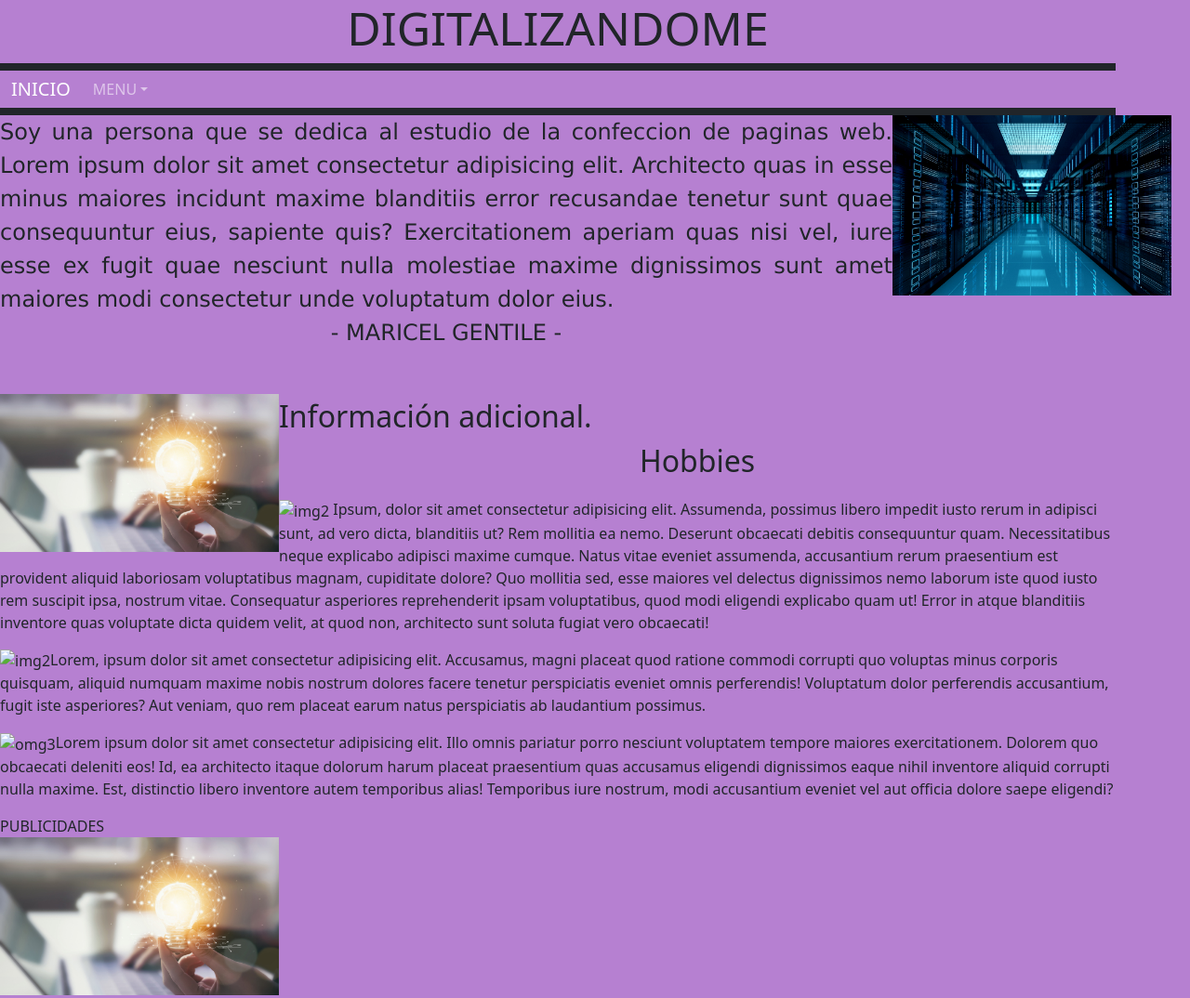
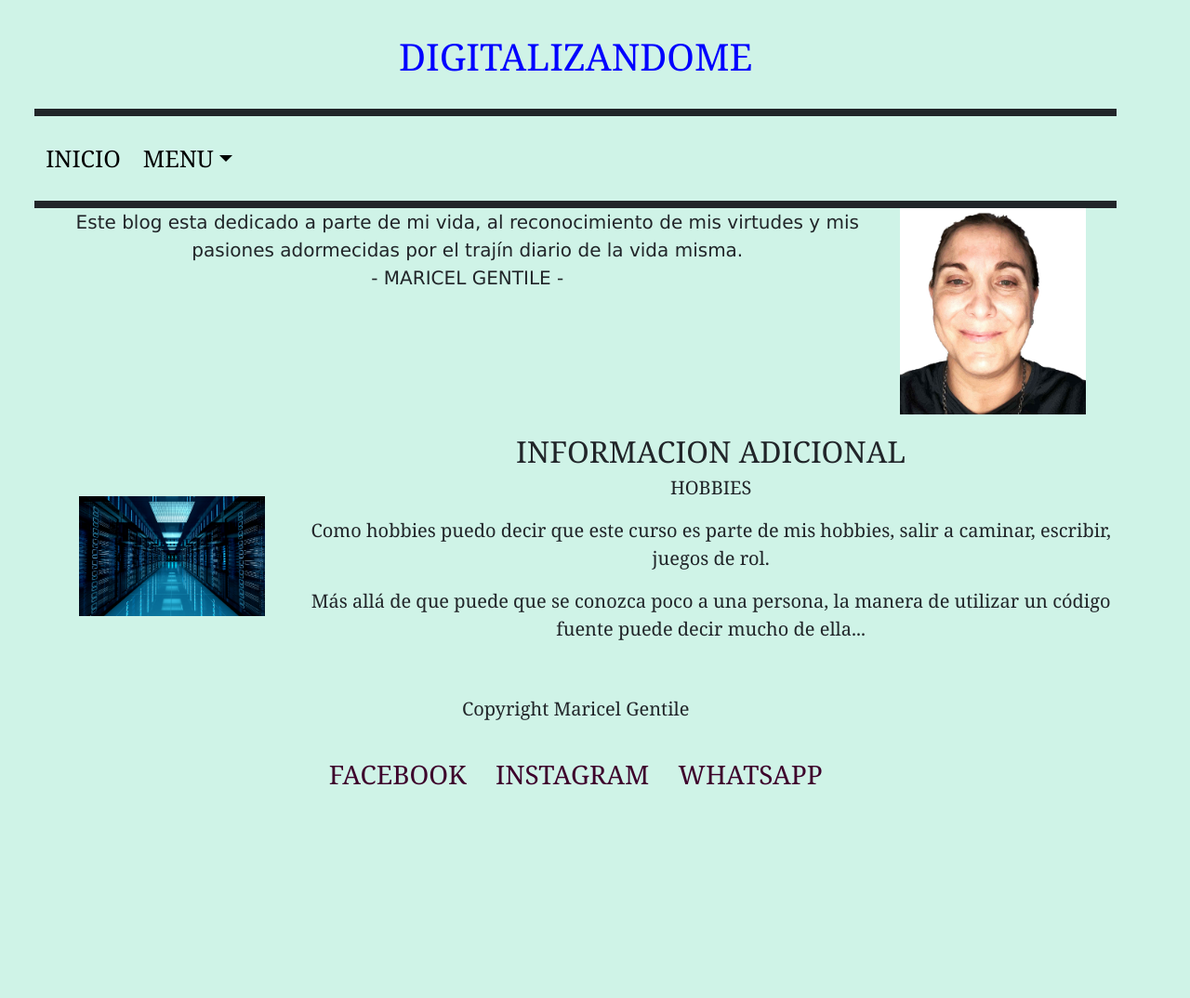
Before and after one commit to MaricelGentile/Blog, a plain HTML site: page index.html in a window 1280 px wide. Shown: the top 1074 px of the page at 93% size. After the commit the page ends 928 px from the top, so only its background shows below. Drawn offline with nearby package versions, Linux system fonts and the light colour scheme.

Commit message:
parte fin

```diff
--- a/index.html
+++ b/index.html
@@ -17,8 +17,7 @@
             <h1>DIGITALIZANDOME</h1>
                 <header class="header">
                     <div class="header-it">
-                    <a href="index.html" class="header-lo">
-                    </a>
+                        <a href="index.html" class="header-lo"></a>
                     </div>
                 </header>
 
@@ -47,69 +46,39 @@
 
             <main class="conteiner">
                 <div id="Texto1">
-                    Soy una persona que se dedica al estudio de la confeccion de paginas web. Lorem ipsum dolor sit amet consectetur adipisicing elit. Architecto quas in esse minus maiores incidunt maxime blanditiis error recusandae tenetur sunt quae consequuntur eius, sapiente quis? Exercitationem aperiam quas nisi vel, iure esse ex fugit quae nesciunt nulla molestiae maxime dignissimos sunt amet maiores modi consectetur unde voluptatum dolor eius.
-                    <p id="p_texto1">- MARICEL GENTILE -</p>
+                    <p id="p_texto1"> Este blog esta dedicado a parte de mi vida, al reconocimiento de mis virtudes y mis pasiones adormecidas por el trajín diario de la vida misma.<br>- MARICEL GENTILE -
+                    </p>
                 </div>
 
                 <div id="imagen1">
                     <figure>
-                        <img class="imagenes" src="./img/12.png" alt="YO">
+                        <img class="img-yo" src="./img/YO.jpg" alt="YO">
                     </figure>
                 </div>
 
                 <div id="separacion"></div>
 
-                <div id="texto2"> Información adicional.
-                    <p id="p_texto2"> Hobbies</p>
-                </div>
-
-                <div id="imagen2">
-                    <figure>
-                        <img class="imagenes" src="img/3.jpg" alt="">
-                    </figure>
-                </div>
-
-                <div class="texto">
-                    <p class="p-text">
-                        <img src="./img/12.jpg" alt="img2" class="img-text"> Ipsum, dolor sit amet consectetur adipisicing elit. Assumenda, possimus libero impedit iusto rerum in adipisci sunt, ad vero dicta, blanditiis ut? Rem mollitia ea nemo. Deserunt obcaecati debitis consequuntur quam. Necessitatibus neque explicabo adipisci maxime cumque. Natus vitae eveniet assumenda, accusantium rerum praesentium est provident aliquid laboriosam voluptatibus magnam, cupiditate dolore? Quo mollitia sed, esse maiores vel delectus dignissimos nemo laborum iste quod iusto rem suscipit ipsa, nostrum vitae. Consequatur asperiores reprehenderit ipsam voluptatibus, quod modi eligendi explicabo quam ut! Error in atque blanditiis inventore quas voluptate dicta quidem velit, at quod non, architecto sunt soluta fugiat vero obcaecati!</p>
-                </div>
-
-                <div class="texto">
-                    <p class="p-text">
-                        <img src="./img/12.jpg" alt="img2" class="img-text">Lorem, ipsum dolor sit amet consectetur adipisicing elit. Accusamus, magni placeat quod ratione commodi corrupti quo voluptas minus corporis quisquam, aliquid numquam maxime nobis nostrum dolores facere tenetur perspiciatis eveniet omnis perferendis! Voluptatum dolor perferendis accusantium, fugit iste asperiores? Aut veniam, quo rem placeat earum natus perspiciatis ab laudantium possimus.</p>
-                </div>
-
-                <div class="texto">
-                    <p class="p-text">
-                        <img src="img/12.jpg" alt="omg3" class="img-text">Lorem ipsum dolor sit amet consectetur adipisicing elit. Illo omnis pariatur porro nesciunt voluptatem tempore maiores exercitationem. Dolorem quo obcaecati deleniti eos! Id, ea architecto itaque dolorum harum placeat praesentium quas accusamus eligendi dignissimos eaque nihil inventore aliquid corrupti nulla maxime. Est, distinctio libero inventore autem temporibus alias! Temporibus iure nostrum, modi accusantium eveniet vel aut officia dolore saepe eligendi?</p>
+                <div id="texto2"> INFORMACION ADICIONAL
+                    <p id="p_texto2"> HOBBIES</p>
+                    <p>Como hobbies puedo decir que este curso es parte de mis hobbies, salir a caminar, escribir, juegos de rol.</p>
+                    <p>Más allá de que puede que se conozca poco a una persona, la manera de utilizar un código fuente puede decir mucho de ella...</p>
                 </div>
             </main>
 
+            <br>
             <aside class="asi">
-                <div class="img1"> PUBLICIDADES
+                <div id="imagen2">
                     <figure>
-                        <img src="./img/3.jpg" alt="propa" class="images">
+                        <img class="imagenes" src="img/12.png" alt="programa">
                     </figure>
                 </div>
-
-                <div class="img1">
-                    <figure>
-                        <img src="./img/1.jpg" alt="propa2" class="images">
-                    </figure>
-                </div>
-
-                <div class="separation">
-
-                    <div class="text2">
-                        <p class="text-asi">Lorem ipsum dolor sit amet consectetur adipisicing elit. Atque fuga quaerat, quidem mollitia fugiat asperiores nulla nesciunt repellat harum molestiae nam error tenetur nihil ipsum.</p>
-                    </div>
-                </div>
             </aside>
+            <br>
 
             <footer>
                 <div class="footer">
                     <h3 class="h-foo">
-                        <p class="foo-tex">Lorem ipsum dolor sit amet consectetur adipisicing elit. Quis, laboriosam labore aspernatur tempora soluta amet qui eveniet ipsam obcaecati fugiat omnis, doloremque hic vero veniam!</p>
+                        <p class="foo-tex">Copyright Maricel Gentile</p>
                             <ul class="ul-foo">
                                 <li class="lo-foo"><a href="https://www.facebook.com/home.php/" target="_blank">facebook</a></li>
                                 <li class="lo-foo"><a href="https://www.instagram.com/_revolucion.digital/" target="_blank">instagram</a></li>
@@ -118,7 +87,6 @@
                     </h3>
                 </div>
             </footer>
-
         </div>
 
         <script src="https://cdn.jsdelivr.net/npm/bootstrap@5.2.0-beta1/dist/js/bootstrap.bundle.min.js"></script>
--- a/style/style.css
+++ b/style/style.css
@@ -3,16 +3,45 @@
     padding: 0;
     box-sizing: border-box;
     max-width: 1200px;
-    background-color: rgb(182, 128, 209);
+    background-color: rgb(207, 243, 231);
+}
+
+body ,html {
+    font-family:Cambria, Cochin, Georgia, Times, 'Times New Roman', serif;
+    margin: 1.5%;
 }
 
 h1{
     text-align: center;
-    font-size: 50px;
+    font-size: 40px;
+    color:blue
 }
 
 img{
-    max-width: 300px;
+    max-width: 200px;
+}
+
+a{
+  text-decoration: none;
+  display: inline-block;
+  text-align: center;
+  line-height: 3;
+  color: rgb(61, 0, 43);
+}
+
+ul{
+    padding: 0;
+    width: 100%;
+}
+
+li {
+    display: inline;
+    align-items: center;
+}
+
+.navbar-brand ,.nav-link{
+    color:black;
+    font-size: 25px;
 }
 
 #Texto1{
@@ -38,6 +67,8 @@ img{
 }
 
 #texto2{
+    justify-items: center;
+    display: grid;
     width:75%;
     float:right;
     font-size:200%;
@@ -45,48 +76,99 @@ img{
 }
 
 #p_texto2{
+    justify-content: center;
+    display: grid;
     text-align:center;
 }
 
 #imagen2{
+
     width:25%;
     float:left;
 }
 
-#Texto1{
-    width:80%;
-    float:left;
-    font-family:Verdana;
-    font-size:150%;
-    text-align:justify;
+.asi{
+    padding: 2rem;
+    margin: 1rem;
+    position: sticky;
+    display: block;
+    overflow: auto;
 }
 
-#p_texto1{
-    text-align:center;
-    margin-bottom:2em;
+p{
+    justify-content: center;
+    align-items: center;
+    text-align: center;
+   font-size: 20px;
 }
 
-#imagen1{
-    width:20%;
-    float:right;
+footer{
+    font-size: 12px;
+    display: flex;
+    justify-content: space-evenly;
+      max-width: 1200px;
 }
 
-#separacion{
-    clear:both;
+.lo-foo{
+    padding: 12px;
+    text-align: center;
+    text-transform: uppercase;
+    transition: 0.5s;
+    }
+
+.lo-foo:hover{
+    background-color: violet;
+    transition-duration: 1s;
 }
 
-#texto2{
-    width:75%;
-    float:right;
-    font-size:200%;
-    text-align:justify;
+.asi-p{
+    display: grid;
+    text-align: left;
 }
 
-#p_texto2{
-    text-align:center;
+.form-cont{
+    margin-left: 100px;
+    margin-bottom: 25px;
+    padding: 25px;
+    list-style: inside;
+    width: fit-content;
+    background-color:rgb(176, 243, 252);
+    border: 5px solid aqua;
+    border-radius: 15px;
+    font-family: 'Lobster', cursive; color:rgb(146, 9, 73);
 }
 
-#imagen2{
-    width:25%;
-    float:left;
+.button{
+    display: inline-flex;
+    font-family:Arial, Helvetica, sans-serif;
+    color: rgb(146, 9, 73);
+    text-decoration-style: double;
+    background-color: rgba(163, 221, 221, 0.664);
+    font-weight: 100;
+    font-size: 20px;
 }
+
+.items2{
+    background-color: rgb(176, 243, 252);
+    margin: 15px auto;
+    padding-left: 15px;
+    font-size: 25px;
+}
+
+.titulo2{
+    margin-left: 25px;
+    padding-left: 15px;
+    text-transform:uppercase;
+    text-decoration: underline;
+    font-size: 30px;
+    color: blue;
+    text-align: left;
+}
+
+.p-1{
+    text-align: left;
+    margin: 15px 25px auto;
+    padding: 5px;
+    font-size: 25px;
+
+}
```
Also changed, not shown: pages/contacto.html (+26 -14 lines), pages/hobbies.html (+17 -24 lines), img/YO.jpg (added). Lines whose indentation alone changed are shown as unchanged.
